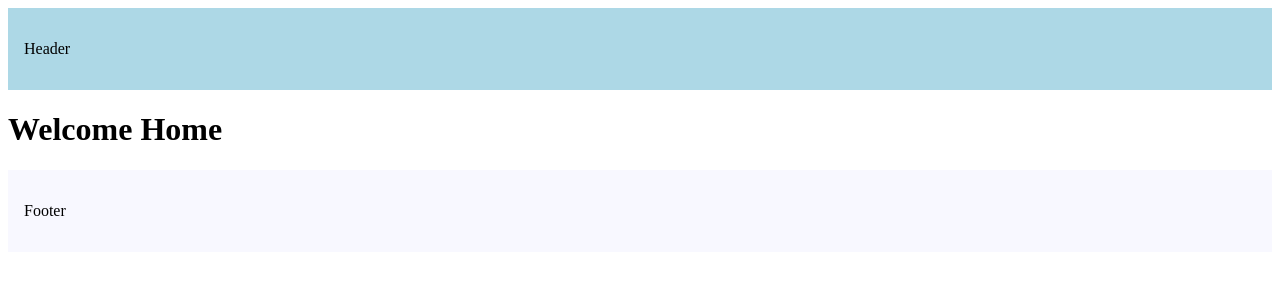
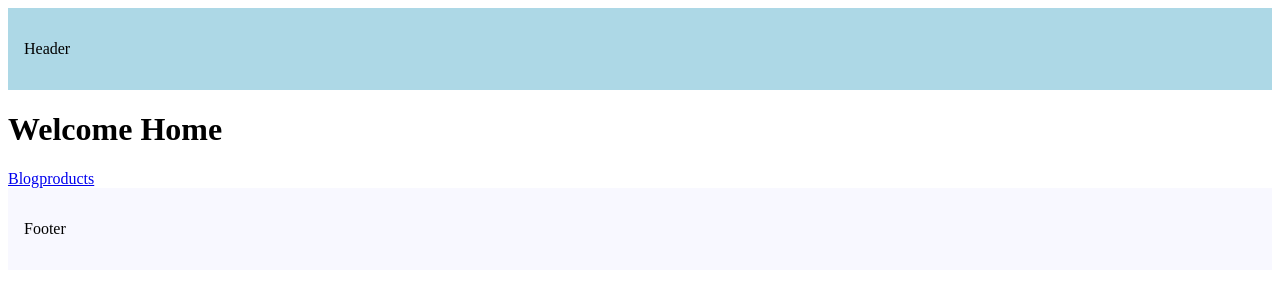
Before and after one commit to UJC100/nextjs-routing, a Next.js app: page / in a window 1280 px wide. Shown: the top 300 px of the page. Built offline with nearby package versions, Linux system fonts and the light colour scheme.

Commit message:
implemented links

```diff
--- a/src/app/page.tsx
+++ b/src/app/page.tsx
@@ -1,3 +1,11 @@
+import Link from "next/link"
+
 export default function Home() {
-    return <h1>Welcome Home</h1>
+    return(
+        <>
+    <h1>Welcome Home</h1>
+    <Link href={"/blog"}>Blog</Link>
+    <Link href={"/product"}>products</Link>
+        </>
+)
 }
--- a/src/app/product/page.tsx
+++ b/src/app/product/page.tsx
@@ -1,5 +1,9 @@
+import Link from "next/link"
+
 export default function Products() {
     return <>
+    <Link href={"/"}>Home</Link>
+
     <h1>Products List</h1>
 
     <h3>products 1</h3>
```
